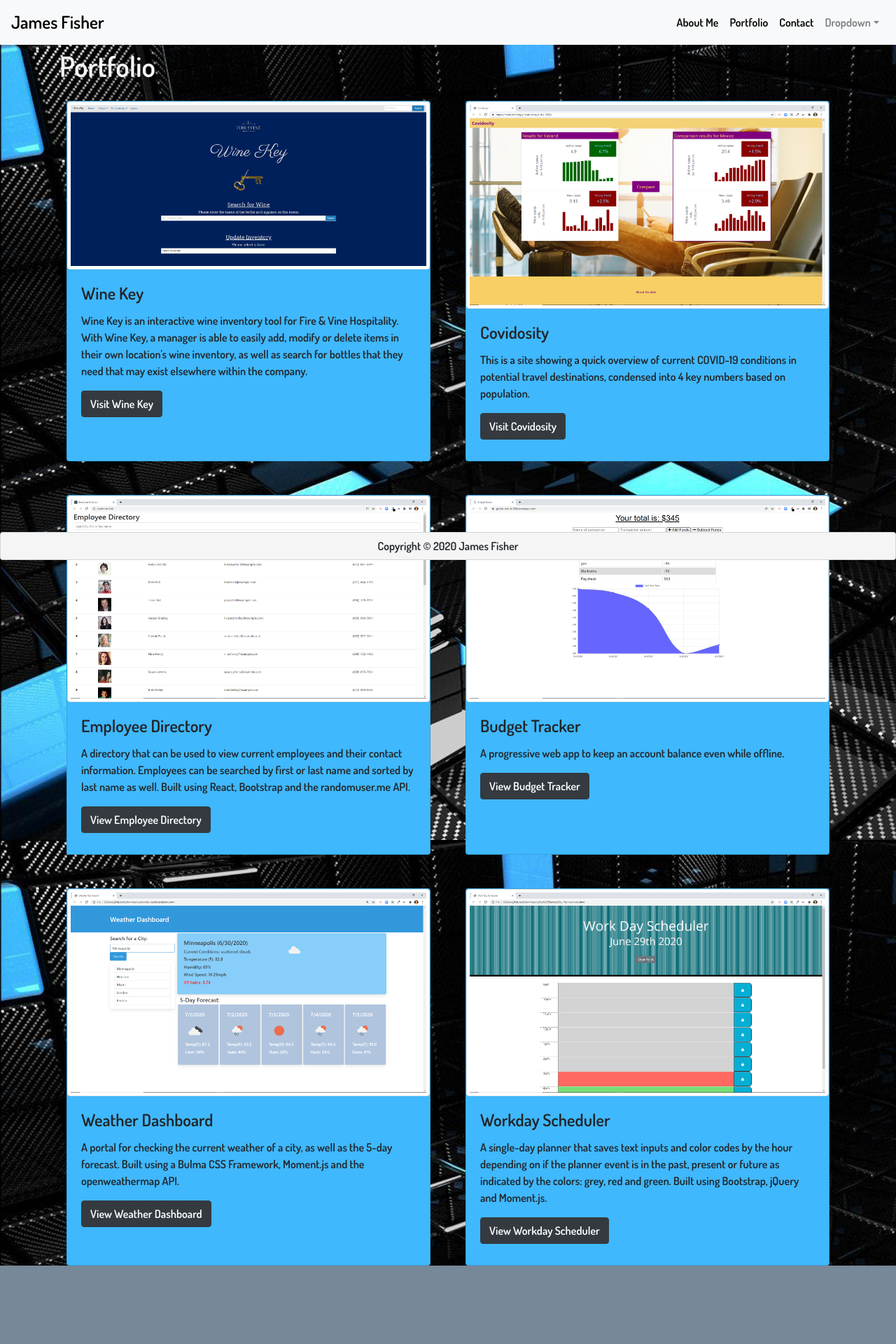
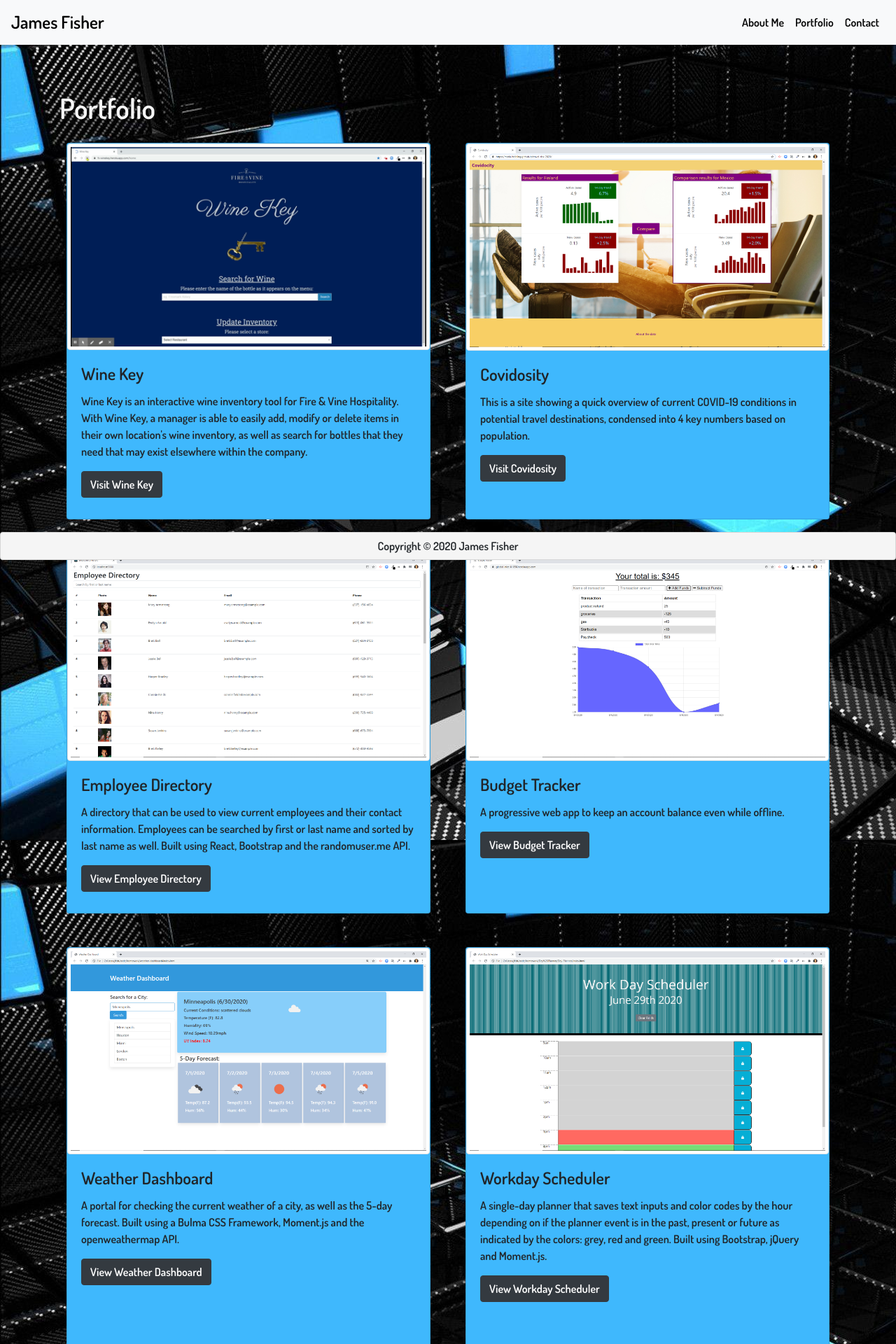
Before and after one commit to jfisher396/react-portfolio, a React (Create React App) app: page /portfolio in a window 1280 px wide. Shown: the top 1920 px of the page at 70% size. Before the commit the page ends 1808 px from the top, so only its background shows below. Built offline with nearby package versions, Linux system fonts and the light colour scheme.

Commit message:
worked on margins and added a gif to Wine Key

```diff
--- a/src/App.css
+++ b/src/App.css
@@ -20,7 +20,8 @@ body {
 }
 .aboutMeCard {
     font-family: 'Dosis', sans-serif;
-    margin-top: 60px;
+    margin-top: 150px;
+    margin-bottom: 35px;
 }
 .card {
     font-family: 'Dosis', sans-serif;
@@ -28,20 +29,24 @@ body {
     margin: 10px 10px 0px;
 }
 .contactCard {
-    margin-top: 70px;
+    margin-top: 200px;
 }
 
 .portTitle {
     font-family: 'Dosis', sans-serif;
     color: whitesmoke;
-    margin-top: 70px;
+    margin-top: 130px;
 }
 
 .port-card {
 
     font-weight: 600;
+
 }
 
+.lastCard {
+    margin-bottom: 50px;
+}
 
 .link {
     color: black;
@@ -54,6 +59,7 @@ body {
 .footer {
     text-align: center;
     padding: 3px;
+    margin-top: 0;
     margin-right: 0;
     margin-left: 0;
     margin-bottom: 0;
--- a/src/components/Navbar.js
+++ b/src/components/Navbar.js
@@ -14,11 +14,7 @@ class NavBar extends Component {
             <Nav.Link><Link to="/about" className="link">About Me</Link></Nav.Link>
             <Nav.Link><Link to="/portfolio" className="link">Portfolio</Link></Nav.Link>
             <Nav.Link><Link to="/contact" className="link">Contact</Link></Nav.Link>
-            <NavDropdown title="Dropdown" id="basic-nav-dropdown" className="link">
-              <NavDropdown.Item><Link to="/about" className="link">About Me</Link></NavDropdown.Item>
-              <NavDropdown.Item><Link to="/portfolio" className="link">Portfolio</Link></NavDropdown.Item>
-              <NavDropdown.Item><Link to="/contact" className="link">Contact</Link></NavDropdown.Item>
-            </NavDropdown>
+
           </Nav>
 
         </Navbar.Collapse>
--- a/src/components/PortfolioItems/WineKey.js
+++ b/src/components/PortfolioItems/WineKey.js
@@ -1,12 +1,12 @@
 import React, { Component } from 'react'
-import winekeydesktop from "../../media/winekeydesktop.jpg";
+import winekeygif from "../../media/Wine Key animation.gif";
 
 export default class WineKey extends Component {
     render() {
         return (
           <div className="card h-100">
             <img
-              src={winekeydesktop}
+              src={winekeygif}
               className="img img-thumbnail"
               alt="screenshot of Wine Key"
             />
--- a/src/components/PortfolioItems/WorkdayScheduler.js
+++ b/src/components/PortfolioItems/WorkdayScheduler.js
@@ -4,7 +4,7 @@ import workdaySchedulerPic from "../../media/Workday Scheduler.png";
 export default class WorkdayScheduler extends Component {
   render() {
     return (
-      <div className="card h-100">
+      <div className="card h-100 lastCard">
         <img
           src={workdaySchedulerPic}
           className="img img-thumbnail"
```
Also changed, not shown: src/media/Wine Key animation.gif (added).
